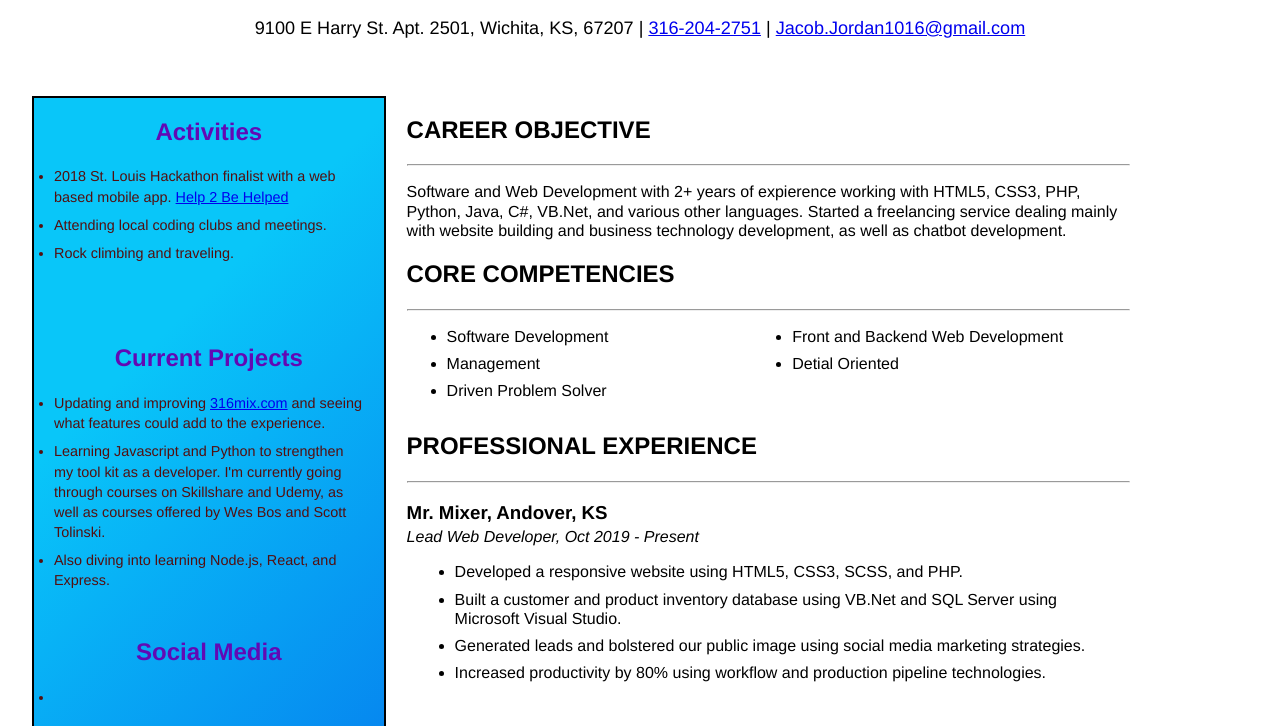
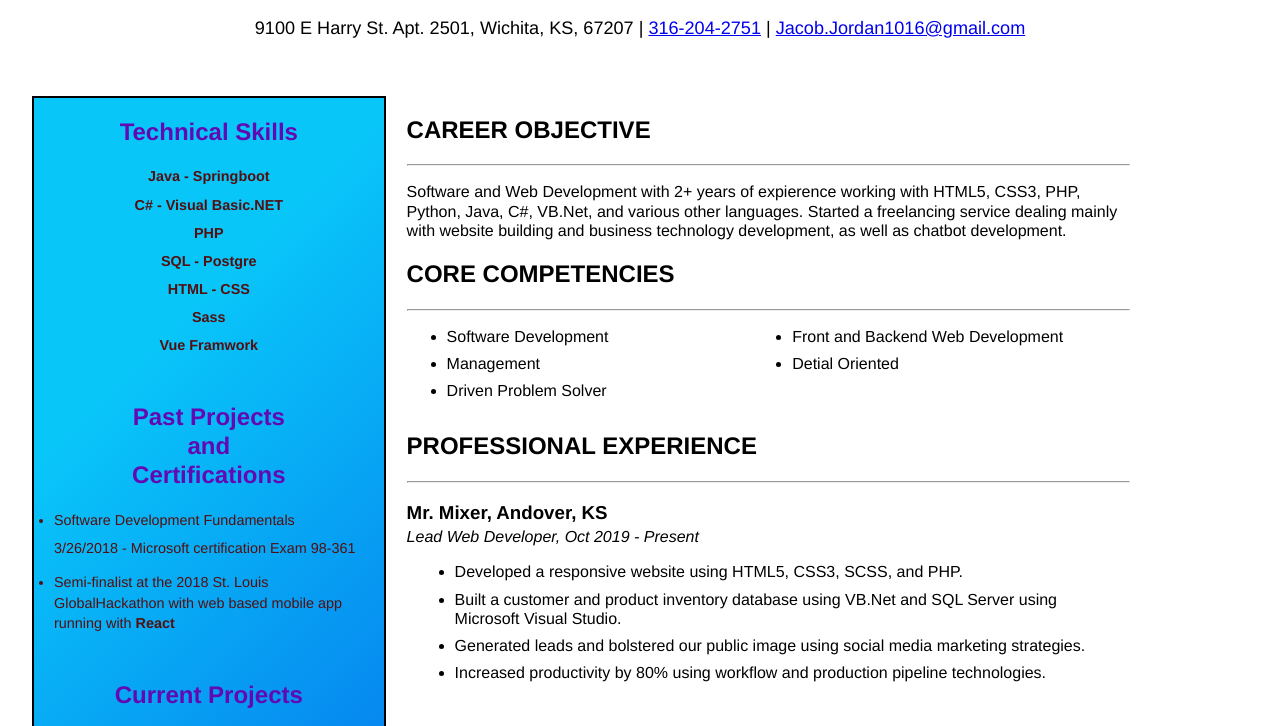
Before and after one commit to Naturealizor/Resume_site, a plain HTML site: page index.html in a window 1280 px wide. Shown: the part 52-778 px from the top of the page. Drawn offline with Linux system fonts and the light colour scheme.

Commit message:
Rewording everything, added tech skills and certs

```diff
--- a/index.html
+++ b/index.html
@@ -7,7 +7,9 @@
 	<meta http-equiv="X-UA-Compatible" content="ie=edge">
 	<link rel="stylesheet" type="text/css" href="css/styles.css">
 	<title>Resume</title>
-	<script src="https://kit.fontawesome.com/c7718785c4.js" crossorigin="anonymous"></script>
+
+<script src="https://kit.fontawesome.com/yourcode.js"></script>
+
 </head>
 
 <body>
@@ -17,20 +19,31 @@
 				href="mailto:Jacob.Jordan1016@gmail.com">Jacob.Jordan1016@gmail.com</a></p>
 	</header>
 	<!-- <section class="side-bar">
-
 	</section> -->
 
-	<section id="main-info">
+
+	<section class="main-info">
 		<aside class="side-panel">
-			<div class="side-panel-act">
-			<h2>Activities</h2>
+			<div id="side-panel-skills">
+			<h2>Technical Skills</h2>
 			<ul>
-				<li>2018 St. Louis Hackathon finalist with a web based mobile app.
-					<!-- need to link this -->
-					<a href="http://giraffesyo.io/help2behelped/#/help2behelped/home">Help 2 Be Helped</a></li>
-				<li>Attending local coding clubs and meetings.</li>
-				<li>Rock climbing and traveling.</li>
-			</ul><br>
+				<li><strong>Java - Springboot</strong></li>
+				<li><strong>C# - Visual Basic.NET</strong></li>
+				<li><strong>PHP</strong></li>
+				<li><strong>SQL - Postgre</strong></li>
+				<li><strong>HTML - CSS</strong></li>
+				<li><strong>Sass</strong></li>
+				<li><strong>Vue Framwork</strong></li>
+			</ul>
+		</div>
+		<div id="side-panel-certs">
+			<h2>Past Projects <br> and <br>Certifications</h2>
+			<ul>
+				<li>Software Development Fundamentals</li>
+				<p>3/26/2018 - Microsoft certification Exam 98-361</p>
+				<li>Semi-finalist at the 2018 St. Louis GlobalHackathon with web based mobile app running with <strong>React</strong></li>
+			</ul>
+			<!-- <a href="http://giraffesyo.io/help2behelped/#/help2behelped/home">Help 2 Be Helped</a></li> -->
 		</div>
 		<div class="side-panel-proj">
 			<h2>Current Projects</h2>
--- a/scss/_modules.scss
+++ b/scss/_modules.scss
@@ -23,7 +23,7 @@ main {
 	padding: $pad-half;
 }
 
-section#main-info {
+section.main-info {
 	@include grid($rowz, $colz, $gap);
 	grid-template-columns: 30% 60%;
 	grid-column-start: 2;
@@ -57,8 +57,23 @@ aside.side-panel {
 	li {
 		padding-bottom: $pad-half;
 	}
+
 }
 
+#side-panel-skills {
+	text-align: center;
+	text-decoration: none;
+
+	ul {
+		list-style: none;
+	}
+}
+
+#side-panel-certs {
+	p {
+		margin-top: 0;
+	}
+}
 
 
 #skills {
```
Also changed, not shown: css/styles.css, 1 other file.
